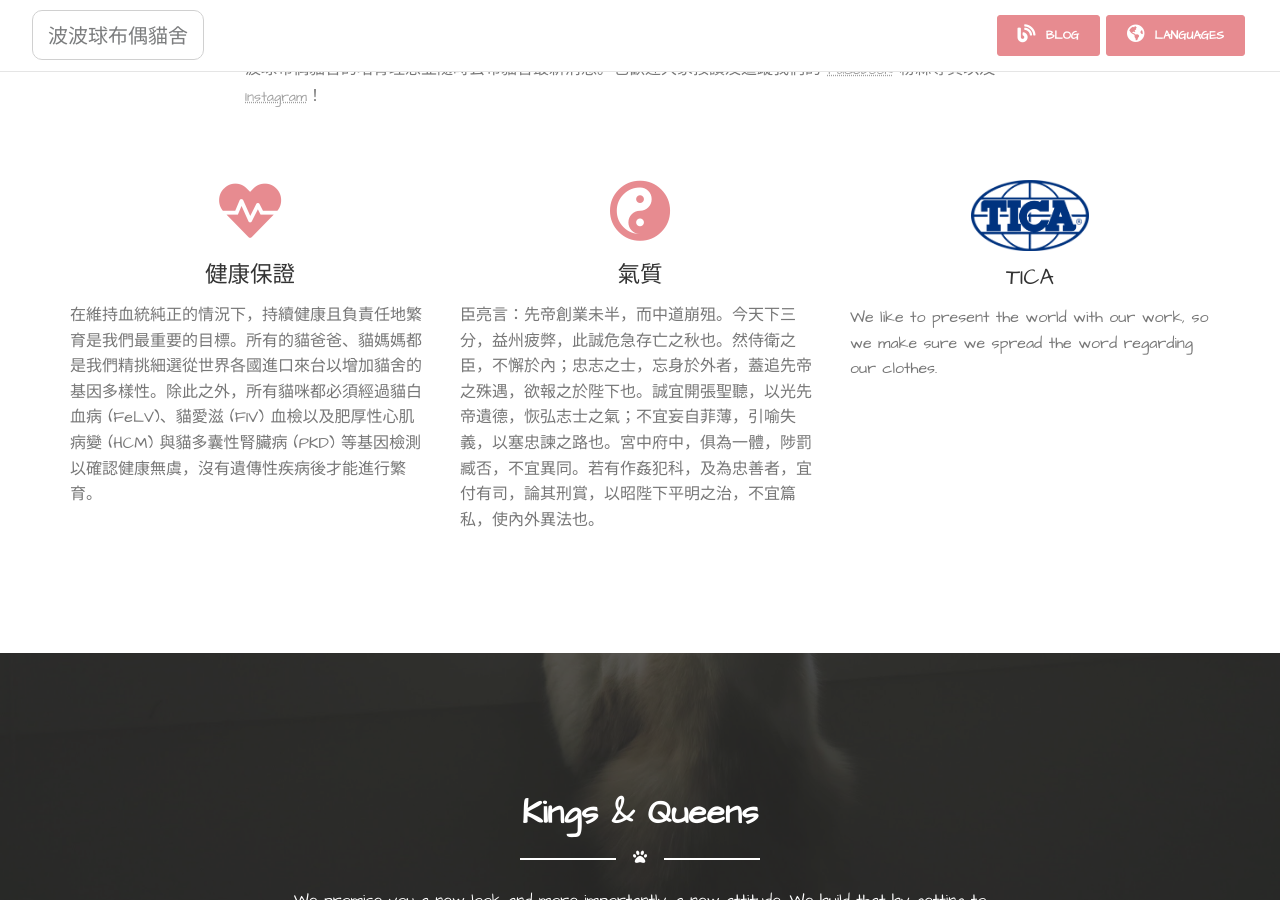
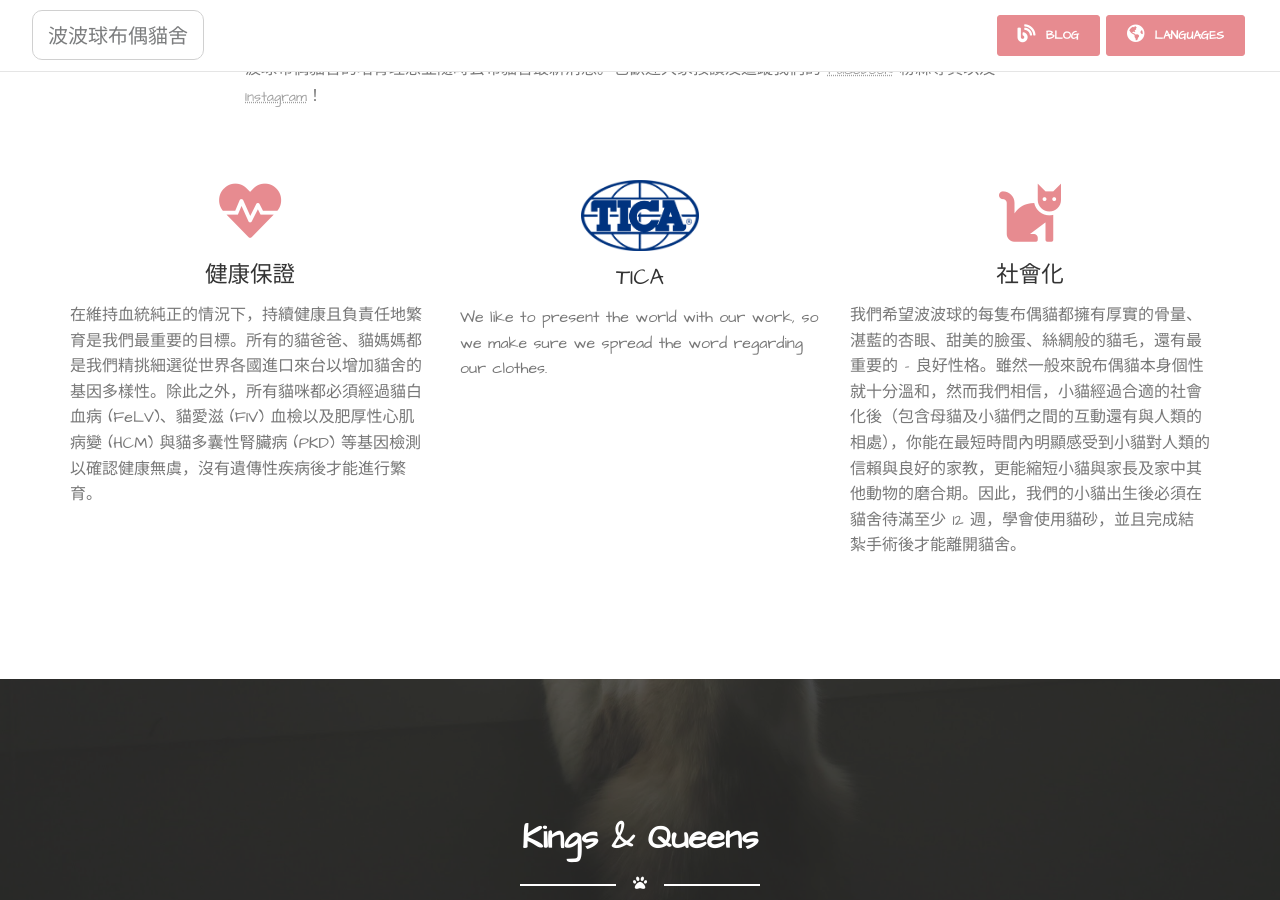
Before and after one commit to furballizeragdolls/furballizeragdolls.github.io, a Jekyll site: the page built from index.html, in a window 1280 px wide and 900 px high, scrolled down 1104 px. Built offline with Jekyll 4.4.1, drawn with Linux system fonts in a browser that asks for light colours; nearby versions of some CDN libraries; some web fonts are replaced; comment, search, counter and statistics services are not loaded.

Commit message:
Add socialization

```diff
--- a/index.html
+++ b/index.html
@@ -86,20 +86,20 @@ layout: default
                 </div>
                 <div class="col-md-4">
                     <div class="info-icon">
-                        <div class="icon text-danger">
-                            <i class="fas fa-yin-yang"></i>
-                        </div>
-                        <h3>氣質</h3>
-                        <p class="description">
-                            臣亮言：先帝創業未半，而中道崩殂。今天下三分，益州疲弊，此誠危急存亡之秋也。然侍衛之臣，不懈於內；忠志之士，忘身於外者，蓋追先帝之殊遇，欲報之於陛下也。誠宜開張聖聽，以光先帝遺德，恢弘志士之氣；不宜妄自菲薄，引喻失義，以塞忠諫之路也。宮中府中，俱為一體，陟罰臧否，不宜異同。若有作姦犯科，及為忠善者，宜付有司，論其刑賞，以昭陛下平明之治，不宜篇私，使內外異法也。
-                        </p>
+                        <img alt="..." src="assets/img/tica-logo.png"/>
+                        <h3>TICA</h3>
+                        <p class="description">We like to present the world with our work, so we make sure we spread the word regarding our clothes.</p>
                     </div>
                 </div>
                 <div class="col-md-4">
                     <div class="info-icon">
-                        <img alt="..." src="assets/img/tica-logo.png"/>
-                        <h3>TICA</h3>
-                        <p class="description">We like to present the world with our work, so we make sure we spread the word regarding our clothes.</p>
+                        <div class="icon text-danger">
+                            <i class="fas fa-cat"></i>
+                        </div>
+                        <h3>社會化</h3>
+                        <p class="description">
+                            我們希望波波球的每隻布偶貓都擁有厚實的骨量、湛藍的杏眼、甜美的臉蛋、絲綢般的貓毛，還有最重要的 - 良好性格。雖然一般來說布偶貓本身個性就十分溫和，然而我們相信，小貓經過合適的社會化後（包含母貓及小貓們之間的互動還有與人類的相處），你能在最短時間內明顯感受到小貓對人類的信賴與良好的家教，更能縮短小貓與家長及家中其他動物的磨合期。因此，我們的小貓出生後必須在貓舍待滿至少 12 週，學會使用貓砂，並且完成結紮手術後才能離開貓舍。
+                        </p>
                     </div>
                 </div>
             </div>
```
